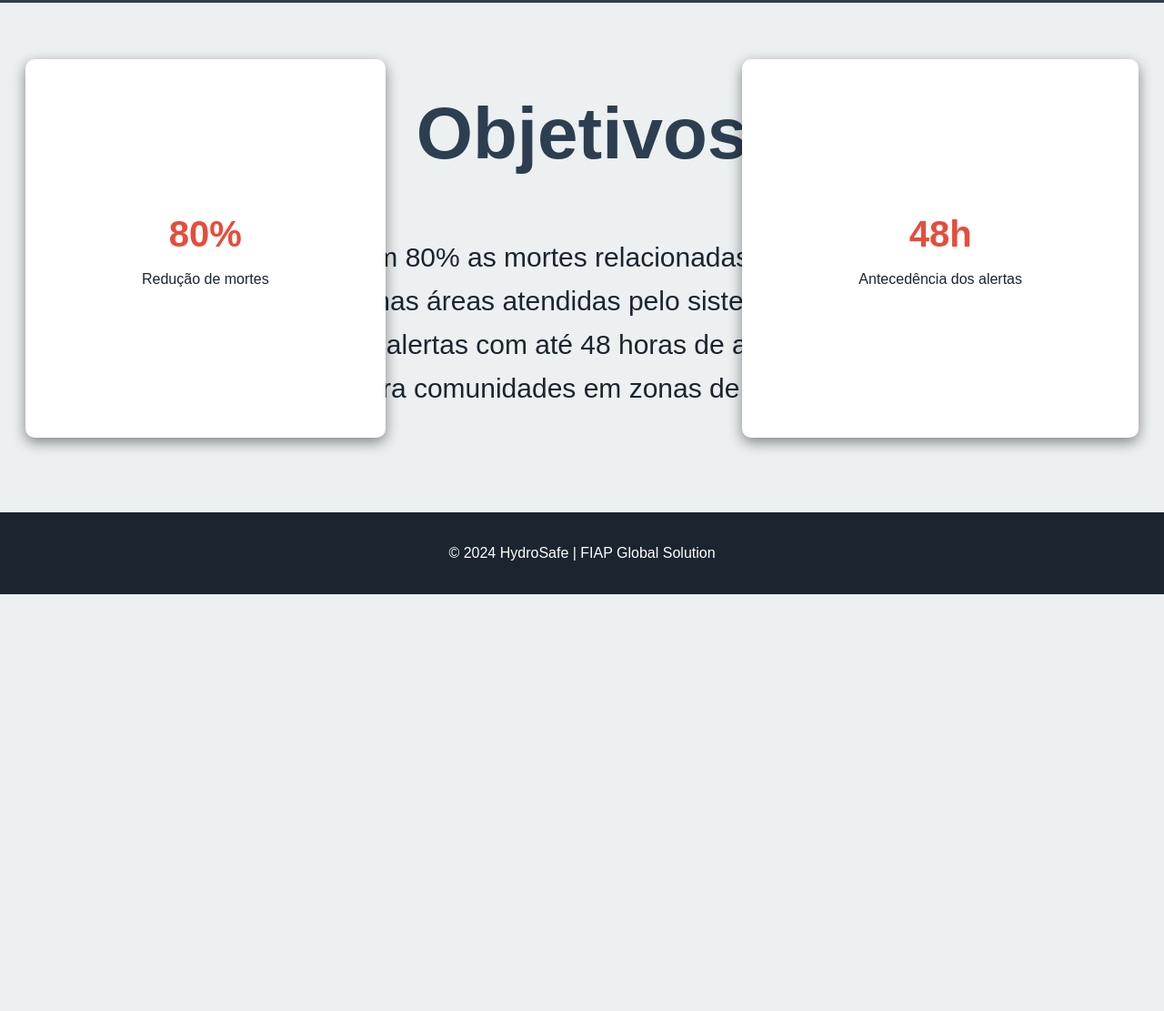
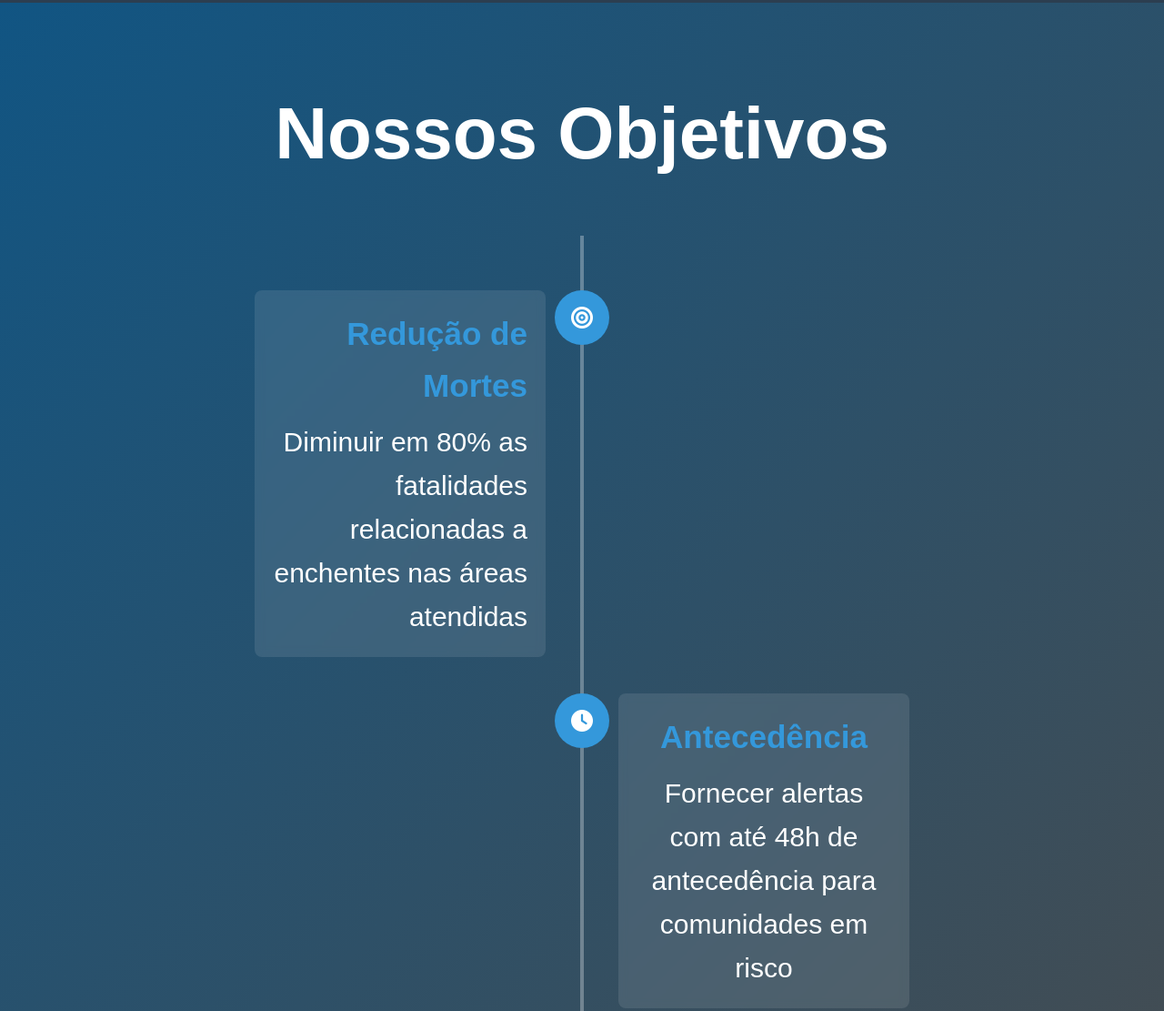
Before and after one commit to Diegudo/HydroSafe_, a plain HTML site: page HydroSafe_/index.html in a window 1280 px wide. Shown: the part 1938-3049 px from the top of the page at 91% size. Before the commit the page ends 2591 px from the top, so only its background shows below. Drawn offline with Linux system fonts and the light colour scheme.

Commit message:
Atualizacao na interface do objetivo

```diff
--- a/HydroSafe_/CSS/style.css
+++ b/HydroSafe_/CSS/style.css
@@ -168,3 +168,92 @@ footer {
 .tech-card h3 {
     margin-bottom: 1rem;
 }
+
+
+
+
+
+
+
+
+
+
+.gradient-bg {
+    background: linear-gradient(135deg, #115583 0%, #4b4b4b 100%);
+    color: white;
+}
+
+.timeline {
+    position: relative;
+    max-width: 800px;
+    margin: 0 auto;
+    padding: 40px 0;
+}
+
+.timeline::before {
+    content: '';
+    position: absolute;
+    width: 4px;
+    background-color: rgba(255,255,255,0.3);
+    top: 0;
+    bottom: 0;
+    left: 50%;
+    margin-left: -2px;
+}
+
+.timeline-item {
+    padding: 20px 40px;
+    position: relative;
+    width: 50%;
+    box-sizing: border-box;
+}
+
+.timeline-item:nth-child(odd) {
+    left: 0;
+    text-align: right;
+}
+
+.timeline-item:nth-child(even) {
+    left: 50%;
+}
+
+.timeline-icon {
+    width: 60px;
+    height: 60px;
+    background-color: var(--secondary);
+    border-radius: 50%;
+    display: flex;
+    align-items: center;
+    justify-content: center;
+    position: absolute;
+    top: 20px;
+    z-index: 1;
+}
+
+.timeline-item:nth-child(odd) .timeline-icon {
+    right: -30px;
+}
+
+.timeline-item:nth-child(even) .timeline-icon {
+    left: -30px;
+}
+
+.timeline-icon i {
+    font-size: 1.5rem;
+    color: white;
+}
+
+.timeline-content {
+    padding: 20px;
+    background-color: rgba(255,255,255,0.1);
+    border-radius: 8px;
+    backdrop-filter: blur(5px);
+}
+
+.timeline-content h3 {
+    color: var(--secondary);
+    margin-bottom: 10px;
+}
+.container h2{
+    color: white;
+}
--- a/HydroSafe_/index.html
+++ b/HydroSafe_/index.html
@@ -70,28 +70,40 @@
             </div>
         </div>
     </section>
-
-    <section id="objetivos" class="section">
-        <h2>Objetivos</h2>
-        <div class="content">
-            <p>Reduzir em 80% as mortes relacionadas a enchentes
-            <br>nas áreas atendidas pelo sistema.</br></p>
-
-            <p>Fornecer alertas com até 48 horas de antecedência
-            <br>para comunidades em zonas de risco.</br></p>
-        </div>
-        <div class="stats">
-            <div class="stat">
-                <span class="number">80%</span>
-                <span class="label">Redução de mortes</span>
-            </div>
-            <div class="stat">
-                <span class="number">48h</span>
-                <span class="label">Antecedência dos alertas</span>
+     <section id="objetivos" class="section gradient-bg">
+        <div class="container">
+            <h2>Nossos Objetivos</h2>
+            <div class="timeline">
+                <div class="timeline-item">
+                    <div class="timeline-icon">
+                        <i class="fas fa-bullseye"></i>
+                    </div>
+                    <div class="timeline-content">
+                        <h3>Redução de Mortes</h3>
+                        <p>Diminuir em 80% as fatalidades relacionadas a enchentes nas áreas atendidas</p>
+                    </div>
+                </div>
+                <div class="timeline-item">
+                    <div class="timeline-icon">
+                        <i class="fas fa-clock"></i>
+                    </div>
+                    <div class="timeline-content">
+                        <h3>Antecedência</h3>
+                        <p>Fornecer alertas com até 48h de antecedência para comunidades em risco</p>
+                    </div>
+                </div>
+                <div class="timeline-item">
+                    <div class="timeline-icon">
+                        <i class="fas fa-chart-line"></i>
+                    </div>
+                    <div class="timeline-content">
+                        <h3>Eficiência</h3>
+                        <p>Reduzir em 60% o tempo de resposta em situações de emergência</p>
+                    </div>
+                </div>
             </div>
         </div>
     </section>
-
 
     <footer>
         <p>© 2024 HydroSafe | FIAP Global Solution</p>
```
